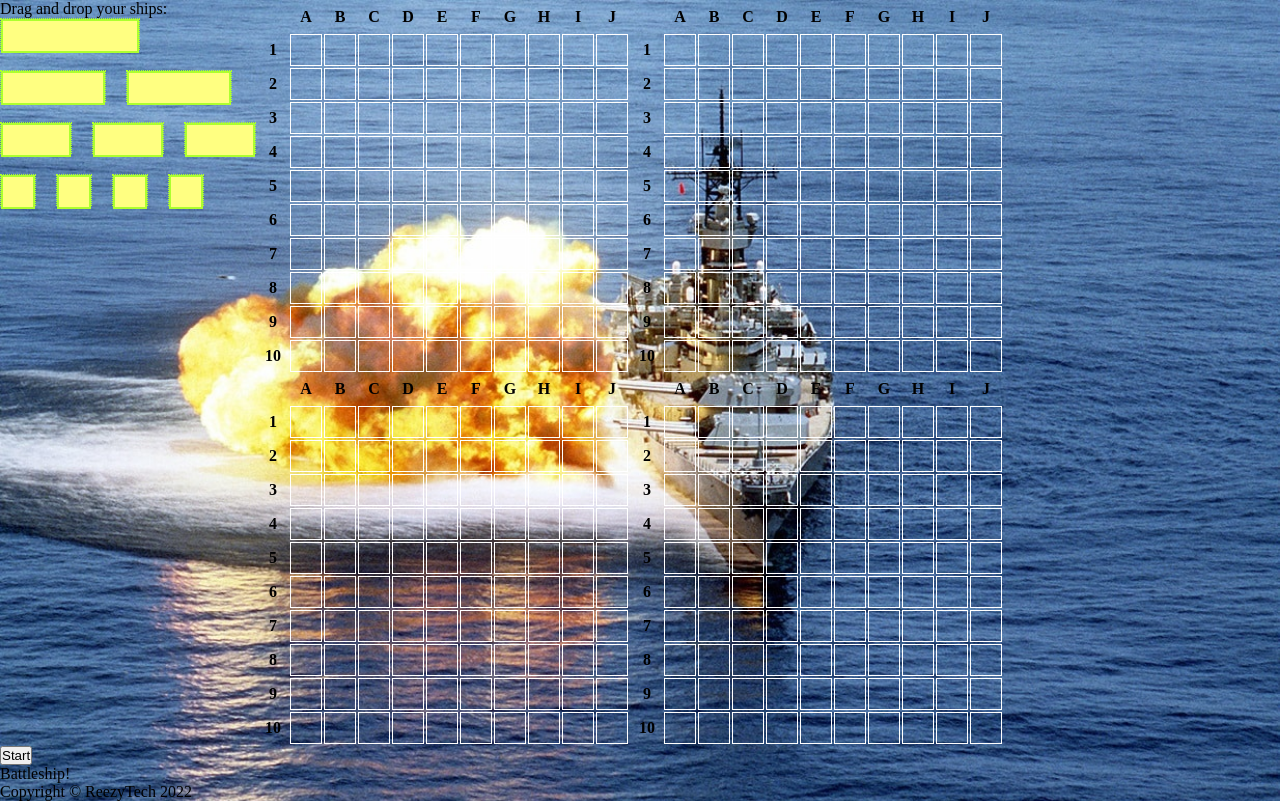
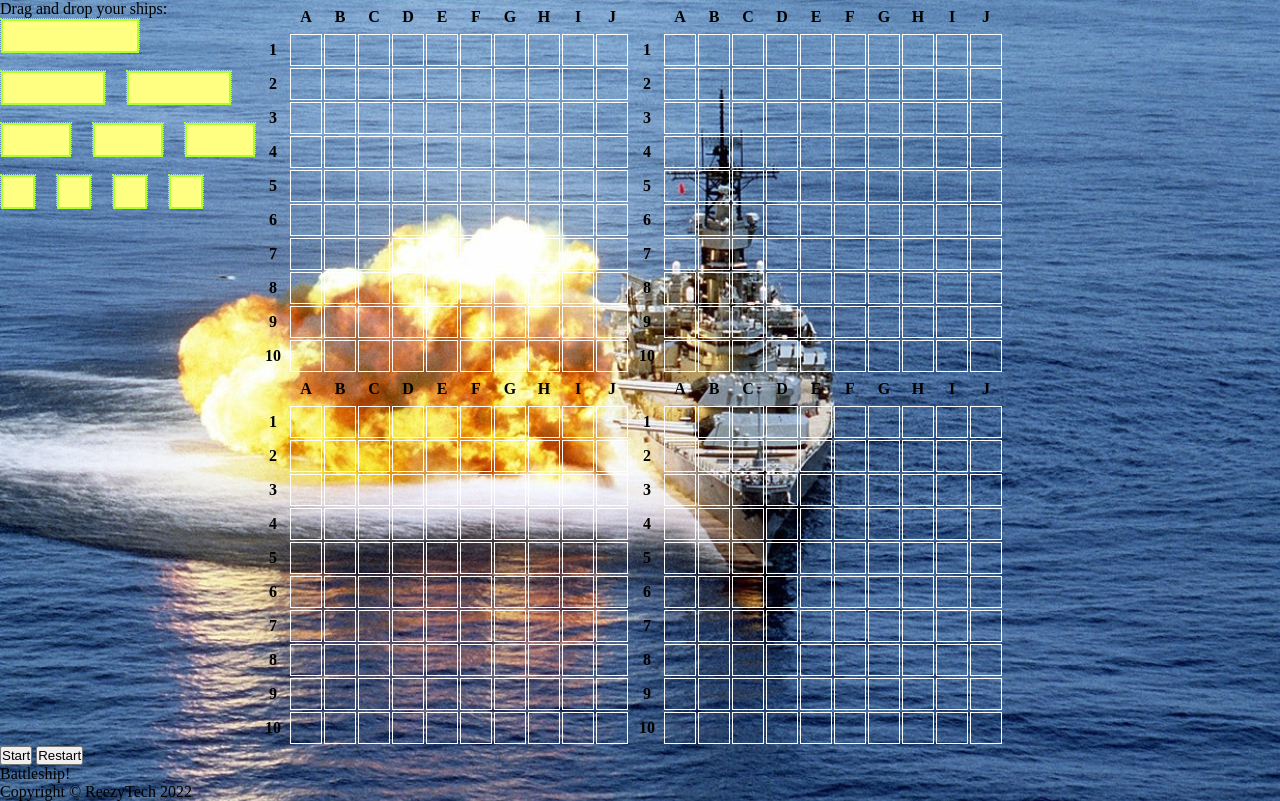
Before and after one commit to reezymane/battleship, a website built with webpack: page dist/index.html in a window 1280 px wide. Built offline with nearby package versions, Linux system fonts and the light colour scheme.

Commit message:
add restartButton

```diff
--- a/dist/index.html
+++ b/dist/index.html
@@ -69,6 +69,7 @@
 
     <div class="buttonDiv">
       <button class="startButton">Start</button>
+      <button class="restartButton">Restart</button>
     </div>
 
     <footer class="footer">
```
